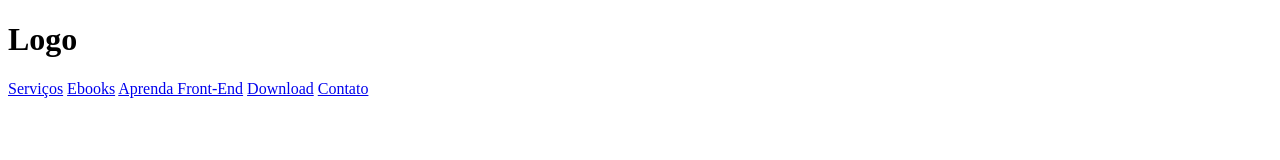
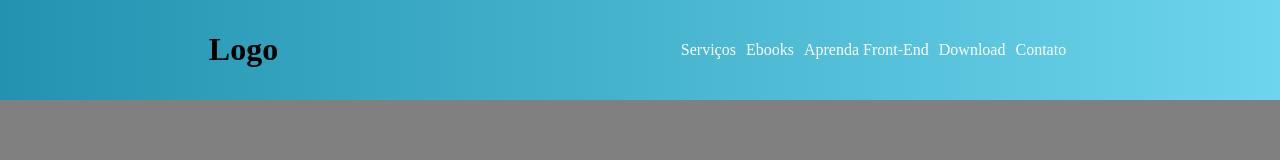
Before and after one commit to GabrieldeResende/html-css-javascript, a plain HTML site: page desafios/desafio03/index.html in a window 1280 px wide. Drawn offline with Linux system fonts and the light colour scheme.

Commit message:
finalizando html e css

```diff
--- a/desafios/desafio03/index.html
+++ b/desafios/desafio03/index.html
@@ -1,21 +1,34 @@
 <!DOCTYPE html>
 <html lang="en">
+
 <head>
     <meta charset="UTF-8">
     <meta name="viewport" content="width=device-width, initial-scale=1.0">
     <title>Desafio 03</title>
     <link rel="stylesheet" href="style.css">
 </head>
+
 <body>
-    <header class="header">
+    <div class="container">
         <h1>Logo</h1>
-        <nav>
-            <a href="#">Serviços</a>
-            <a href="#">Ebooks</a>
-            <a href="#">Aprenda Front-End</a>
-            <a href="#">Download</a>
-            <a href="#">Contato</a>
-        </nav>
-    </header>
+        <ul>
+            <li>
+                <a href="#">Serviços</a>
+            </li>
+            <li>
+                <a href="#">Ebooks</a>
+            </li>
+            <li>
+                <a href="#">Aprenda Front-End</a>
+            </li>
+            <li>
+                <a href="#">Download</a>
+            </li>
+            <li>
+                <a href="#">Contato</a>
+            </li>
+        </ul>
+    </div>
 </body>
+
 </html>
--- a/desafios/desafio03/style.css
+++ b/desafios/desafio03/style.css
@@ -0,0 +1,28 @@
+body {
+    background-color: grey;
+    margin: 0;
+    padding: 0;
+}
+
+.container {
+    display: flex;
+    justify-content: space-around;
+    align-items: center;
+    flex-wrap: wrap;
+    background: linear-gradient(to right, #2193b0, #6dd5ed);
+    padding: 10px;
+}
+ul {
+    display: flex;
+    list-style: none;
+    padding: 0;
+}
+
+li {
+    margin: 5px;
+}
+
+a {
+    text-decoration: none;
+    color: #fff;
+}
--- /dev/null
+++ b/desafios/desafio4/style.css
@@ -0,0 +1,32 @@
+.container {
+    display: flex;
+    flex-wrap: wrap;
+    margin: 250px;
+
+}
+
+.box {
+    font-family: 'Courier New', Courier, monospace;
+    display: flex;
+    width: 250px;
+    height: 250px;
+    justify-content: center;
+    align-items: center;
+    color: white;
+}
+
+.blue {
+    background-color: blue;
+}
+.pink {
+    background-color: pink;
+}
+.green {
+    background-color: green;
+}
+.brown {
+    background-color: brown;
+}
+.orange {
+    background-color: orange;
+}
```
Also changed, not shown: aulas/aula8/aula8.html (added, +15 -0 lines), aulas/aula8/style.css (added, +26 -0 lines), desafios/desafio4/index.html (added, +25 -0 lines).
